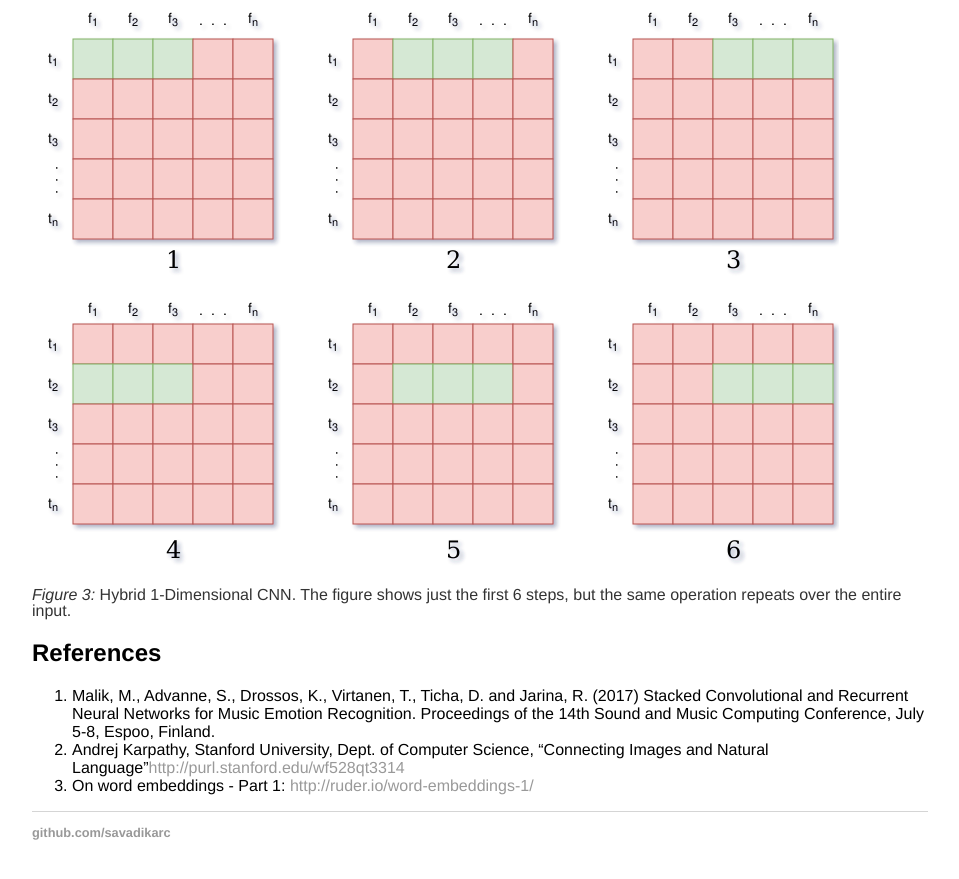
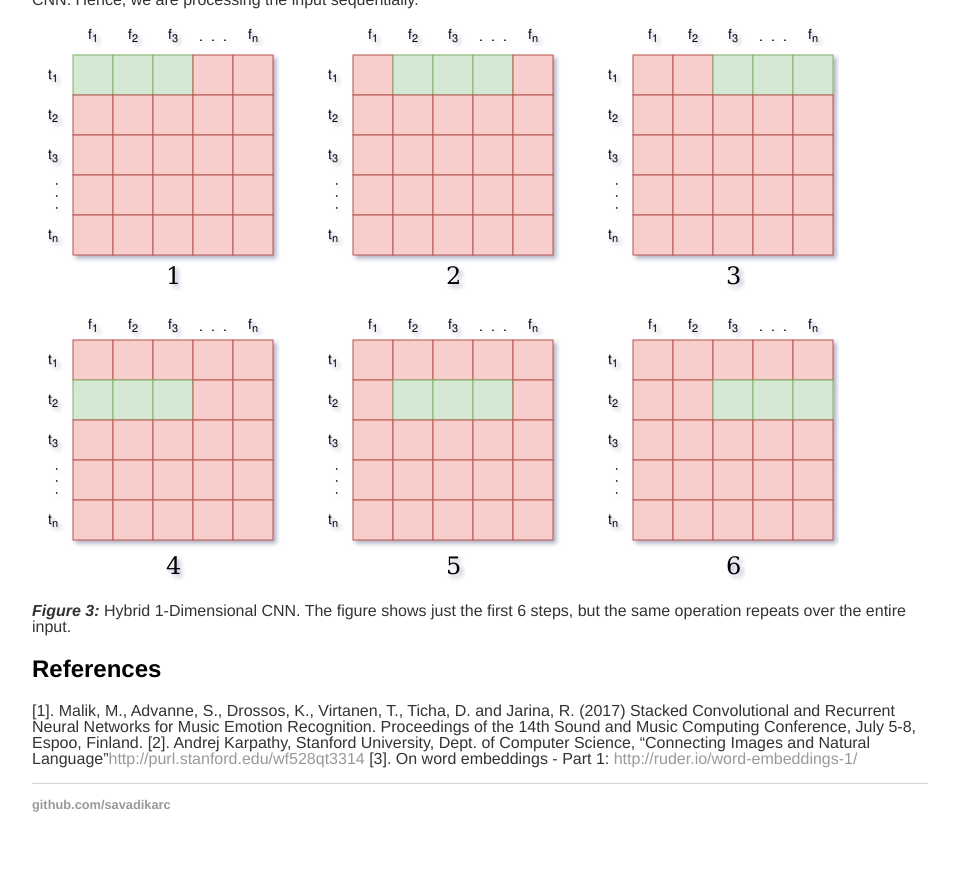
Before and after one commit to savadikarc/savadikarc.github.io, a Jekyll site: the page built from _posts/2018-05-25-hybrid-1-d-cnn.md, in a window 1280 px wide and 900 px high, scrolled down 2085 px. Shown: the top 879 px of the window, without its empty margins (160-1119 px from the left). Built offline with Jekyll 4.4.1, drawn with Linux system fonts in a browser that asks for light colours; some of the changed text lies outside the part shown.

Commit message:
Update 2018-05-25-hybrid-1-d-cnn.md

```diff
--- a/_posts/2018-05-25-hybrid-1-d-cnn.md
+++ b/_posts/2018-05-25-hybrid-1-d-cnn.md
@@ -7,9 +7,9 @@ author: "Chinmay Savadikar"
 
 So for the past few months, I've been working on my Final Year Undergraduate project - "DeepSense: Deep Learning based Music Emition Recognition".
 As the name suggests, the goal of the project is recognize emotions in music, using Deep Learning. For this purpose, we're (me, and my 2 project partners, who are not on GitHub),
-are using a stacked architecture of a Hybrid 1-Dimensional Convolutional Neural Network (CNN, ConvNet), and an Long-Short Term Memory (LSTM). We will call this as the **model**.
-The purpose of this post is to explain the [*Hybrid 1-Dimensional CNN*](#hybrid-1-dimensional-cnn), which is really just a *small* modification of 2-Dimensional CNN. A big advantage of
-CNNs is that they employ parameter sharing, and thus reduce the number of parameters by a great number. This also adds an inherent regularization effect.
+are using a stacked architecture of a Hybrid 1-Dimensional Convolutional Neural Network (CNN, ConvNet), and an Long-Short Term Memory (LSTM). We will call this as the *model*.
+The purpose of this post is to explain the [***Hybrid 1-Dimensional CNN***](#hybrid-1-dimensional-cnn), which is really just a ***small*** modification of 2-Dimensional CNN. A big advantage of
+CNNs is that they employ parameter sharing, and thus reduce the number of parameters by a great number. This also adds an inherent regularization effect. In case you are already familiar with 2-D and 1-D CNNs, feel free to click on the link and head over to Hybrid 1-Dimensional CNN section.
 
 ## Input
 We use Mel-Frequency Cepstral Coefficients as the input to the model, which represent the amplitudes of frequencies at various time instances. It is just an array where
@@ -22,16 +22,16 @@ CNN is used for operating on images. Figure 1 illustrates this operation.
 
 ![2-D CNN](https://github.com/savadikarc/savadikarc.github.io/blob/master/assets/hybrid/2D_cnn1.png)
 
-*Figure 1:* The dot product of the input (red) and the filter (green) produces an activation map of size *N' X M' X F* where F is the number of filters.
+***Figure 1:*** The dot product of the input (red) and the filter (green) produces an activation map of size ***N' X M' X F*** where F is the number of filters.
 
 ## 1-Dimensional CNN
 In the domain of Natural Language Processing, the input is a sentence. The word are typically converted into dense, lower dimensional representation called word embeddings.
-Let this representation be of *N* dimensions, and the number of words in a sentence be *T*. Hence, the sentence will now be represented as a *T X N* array. In a 1-Dimensional
-CNN, the filter ize is set to *T' X N*, where *T'* is the number of timesteps we want to span. Figure 2 illustrates this.
+Let this representation be of *N* dimensions, and the number of words in a sentence be *T*. Hence, the sentence will now be represented as a ***T X N*** array. In a 1-Dimensional
+CNN, the filter ize is set to ***T' X N***, where ***T'*** is the number of timesteps we want to span. Figure 2 illustrates this.
 
 ![1-D CNN](https://github.com/savadikarc/savadikarc.github.io/blob/master/assets/hybrid/1d_cnn.jpg)
 
-*Figure 2:* The dot product works the same as a 2-D CNN, except we only slide the filter in the time-axis.
+***Figure 2:*** The dot product works the same as a 2-D CNN, except we only slide the filter in the time-axis.
 
 ## Hybrid 1-Dimensional CNN
 Now let's say we apply both types on CNNs to the input we introduced earlier. Remember, rows represent time segments, and each row contains a feature vector.
@@ -43,9 +43,9 @@ The CNN filters is now looking for certain features in each time segments, indep
 
 ![Hybrid 1-Dimensional CNN](https://github.com/savadikarc/savadikarc.github.io/blob/master/assets/hybrid/hybrid_1D_cnn.png)
 
-*Figure 3:* Hybrid 1-Dimensional CNN. The figure shows just the first 6 steps, but the same operation repeats over the entire input.
+***Figure 3:*** Hybrid 1-Dimensional CNN. The figure shows just the first 6 steps, but the same operation repeats over the entire input.
 
 ## References
-1. Malik, M., Advanne, S., Drossos, K., Virtanen, T., Ticha, D. and Jarina, R. (2017) Stacked Convolutional and Recurrent Neural Networks for Music Emotion Recognition. Proceedings of the 14th Sound and Music Computing Conference, July 5-8, Espoo, Finland.
-2. Andrej Karpathy, Stanford University, Dept. of Computer Science, "Connecting Images and Natural Language"[http://purl.stanford.edu/wf528qt3314](http://purl.stanford.edu/wf528qt3314)
-3. On word embeddings - Part 1: [http://ruder.io/word-embeddings-1/](http://ruder.io/word-embeddings-1/)
+[1]. Malik, M., Advanne, S., Drossos, K., Virtanen, T., Ticha, D. and Jarina, R. (2017) Stacked Convolutional and Recurrent Neural Networks for Music Emotion Recognition. Proceedings of the 14th Sound and Music Computing Conference, July 5-8, Espoo, Finland.
+[2]. Andrej Karpathy, Stanford University, Dept. of Computer Science, "Connecting Images and Natural Language"[http://purl.stanford.edu/wf528qt3314](http://purl.stanford.edu/wf528qt3314)
+[3]. On word embeddings - Part 1: [http://ruder.io/word-embeddings-1/](http://ruder.io/word-embeddings-1/)
```
